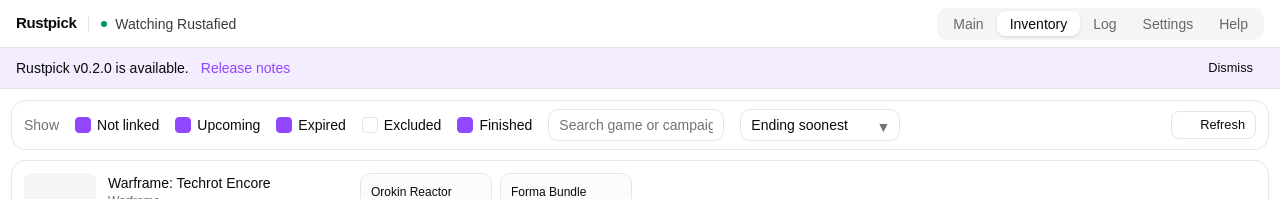
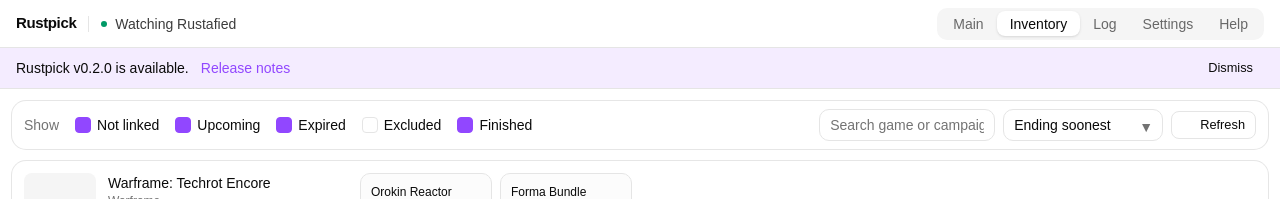
Before and after one commit to ydw1904/Rustpick, a React (Vite) app in the folder rustpick-gui/ui/: page / in a window 1280 px wide. Both pictures are taken after a click on the tab "Inventory". Shown: the top 199 px of the page. Built offline with nearby package versions, Linux system fonts and the light colour scheme; some icons are missing.

Commit message:
Fix awkward wrapping of inventory filter menubar (#25)

```diff
--- a/rustpick-gui/ui/src/App.tsx
+++ b/rustpick-gui/ui/src/App.tsx
@@ -684,6 +684,7 @@
       {/* ===== INVENTORY ===== */}
       <TabsContent value="inventory" className="flex min-h-0 flex-col gap-3 overflow-y-auto p-3">
         <div className="flex flex-wrap items-center gap-x-4 gap-y-2 rounded-xl bg-card px-3 py-2 ring-1 ring-foreground/10">
+          <div className="flex flex-wrap items-center gap-x-4 gap-y-2">
             <span className="text-sm text-muted-foreground">Show</span>
             {FILTERS.map(([key, label]) => (
               <label key={key} className="flex cursor-pointer items-center gap-1.5 text-sm">
@@ -694,6 +695,8 @@
                 {label}
               </label>
             ))}
+          </div>
+          <div className="ml-auto flex flex-wrap items-center gap-2">
             <Input
               className="h-8 w-44"
               placeholder="Search game or campaign"
@@ -706,10 +709,11 @@
                 {SORTS.map(([v, l]) => <SelectItem key={v} value={v}>{l}</SelectItem>)}
               </SelectContent>
             </Select>
-          <Button size="sm" variant="outline" className="ml-auto" onClick={() => invoke("reload")}>
+            <Button size="sm" variant="outline" onClick={() => invoke("reload")}>
               <HugeiconsIcon icon={RefreshIcon} size={14} strokeWidth={2} data-icon="inline-start" />
               Refresh
             </Button>
+          </div>
         </div>
         {visibleCampaigns.map((c) => {
           const [label, cls] = CAMP_STATUS[c.status === "Active" ? `Active_${c.eligible}` : c.status] ?? ["", DIM]
```
Lines whose indentation alone changed are shown as unchanged.
